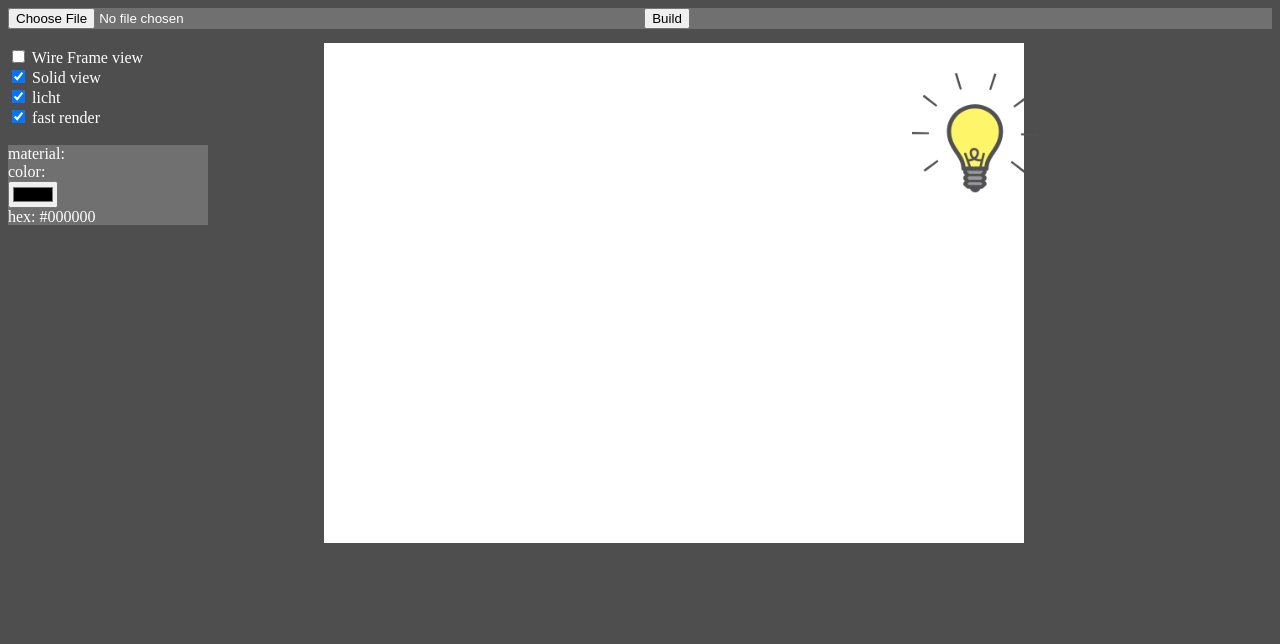
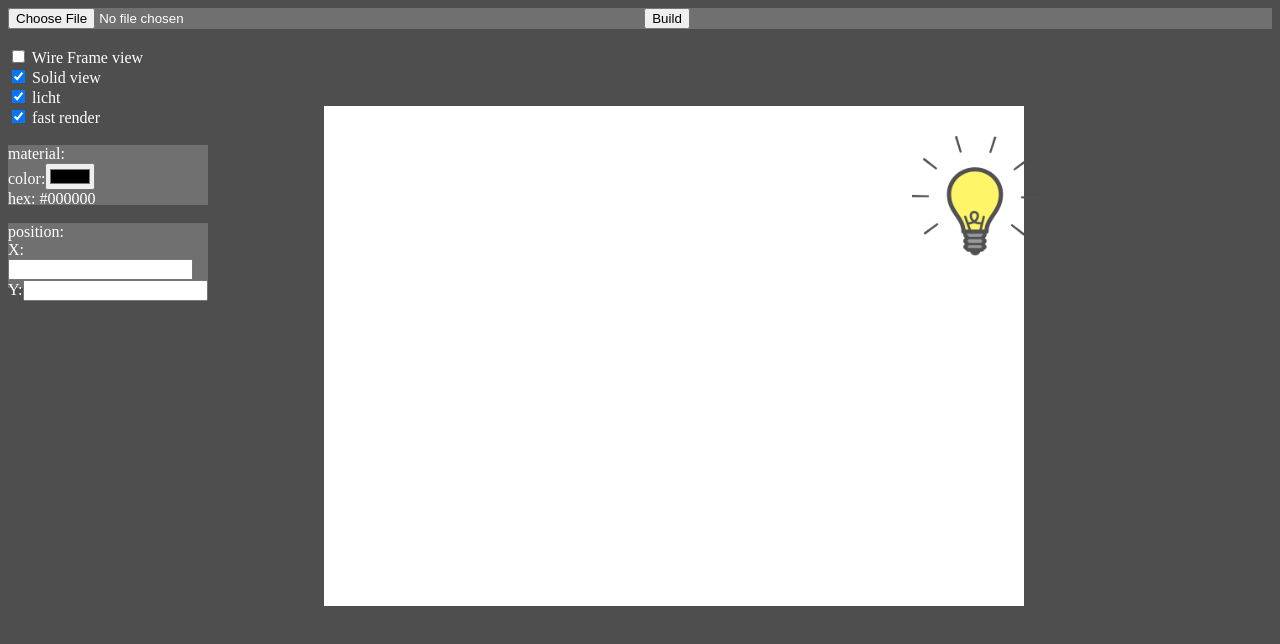
Before and after one commit to StefVanNood/polyEngine, a plain HTML site: page polyEngine/index.html in a window 1280 px wide. Drawn offline with Linux system fonts and the light colour scheme.

Commit message:
release1

```diff
--- a/polyEngine/index.html
+++ b/polyEngine/index.html
@@ -21,9 +21,15 @@
         <label for="speedrender" class="text">fast render</label>
 
         <br><br>
-        <div id="material" class="widget" class="text">
+        <div id="material" class="widget1" class="text">
             <div class="text">material:</div>
-            <div class="text">color:</div> <input type="color" id="color"><div id="hex" class="text">hex: #000000</div>
+            <div class="text">color:<input type="color" id="color"><div id="hex" class="text">hex: #000000</div></div>
+        </div>
+        <br>
+        <div id="material" class="widget2" class="text">
+            <div class="text">position:</div>
+            <div class="text">X:<input type="text" id="xPos" onchange="build()"></div>
+            <div class="text">Y:<input type="text" id="yPos" onchange="build()"></div>
         </div>
 
         <br><canvas id="scene" class="game" width="700" height="500"></canvas>
--- a/polyEngine/render.js
+++ b/polyEngine/render.js
@@ -56,8 +56,20 @@ function build(){
     } else {
         light.style.marginLeft = (80 + -30) + "px";
     }
+    xPos1 = document.getElementById("xPos")
+    yPos1 = document.getElementById("yPos")
+    if (xPos1.value == "") {
+        x = 1
+    } else {
+        x = Number(xPos1.value)
+    }
+    if (yPos1.value == "") {
+        y = 100
+    } else {
+        y = Number(xPos1.value)
+    }
     hexColor = colorInput.value
-    compile(hexColor, 1, 1)
+    compile(hexColor, x, y)
 }
 
 function compile(rgb, xPos, yPos)
@@ -171,9 +183,9 @@ function draw(x1, y1, z1, x2, y2, z2, x3, y3, z3, rgb, x, y)
     }
 
     context.beginPath();
-    context.moveTo(parseInt(x1) + ((x + XCamera) / z1), parseInt(y1) + ((y + YCamera) / z1));
-    context.lineTo(parseInt(x2) + ((x + XCamera) / z2), parseInt(y2) + ((y + YCamera) / z2));
-    context.lineTo(parseInt(x3) + ((x + XCamera) / z3), parseInt(y3) + ((y + YCamera) / z3));
+    context.moveTo((parseInt(x1) + ((XCamera) / z1) + x), (parseInt(y1) + ((YCamera) / z1) + y));
+    context.lineTo((parseInt(x2) + ((XCamera) / z2) + x), (parseInt(y2) + ((YCamera) / z2) + y));
+    context.lineTo((parseInt(x3) + ((XCamera) / z3) + x), (parseInt(y3) + ((YCamera) / z3) + y));
     context.closePath();
 
     if (document.getElementById("wireframe").checked)
--- a/polyEngine/style.css
+++ b/polyEngine/style.css
@@ -7,10 +7,15 @@ body {
     left: 25%;
     top: -200px;
 }
-.widget {
+.widget1 {
     background-color: rgb(112, 112, 112);
     width: 200px;
-    height: 80px;
+    height: 60px;
+}
+.widget2 {
+    background-color: rgb(112, 112, 112);
+    width: 200px;
+    height: 65px;
 }
 .topBar {
     background-color: rgb(112, 112, 112);
```
